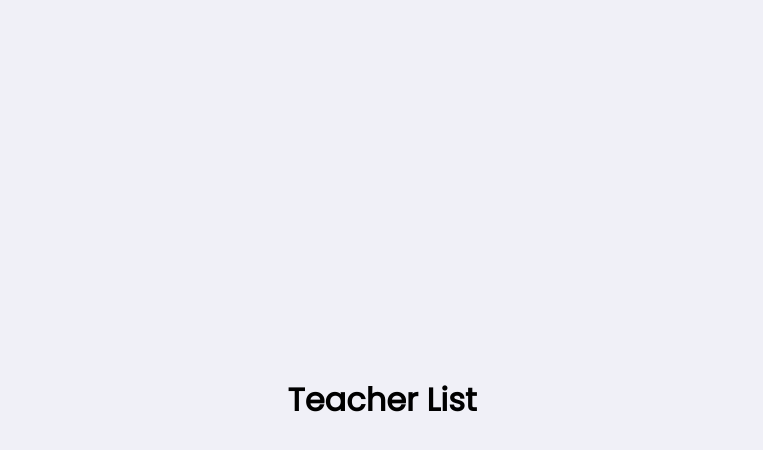
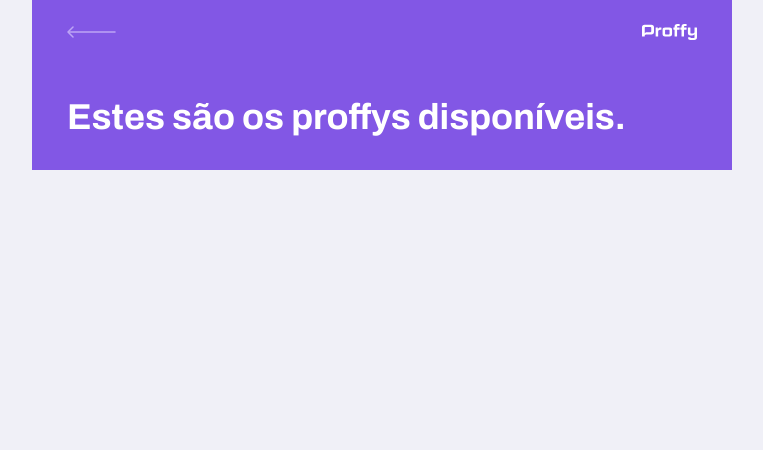
Before and after one commit to lcassiol/reactjs-proffy, a React (Create React App) app: page /study in a window 1280 px wide. Shown: the top 450 px of the page, without its empty margins (258-1021 px from the left). Built offline with nearby package versions, Linux system fonts and the light colour scheme.

Commit message:
Create component pageHeader

```diff
--- /dev/null
+++ b/src/components/PageHeader/index.tsx
@@ -0,0 +1,25 @@
+import React from "react";
+import { Link } from "react-router-dom";
+
+import "./styles.css";
+import logoImg from "../../assets/images/logo.svg";
+import backIcon from "../../assets/images/icons/back.svg";
+
+const PageHeader: React.FC = () => {
+  return (
+    <header className="page-header">
+      <div className="top-bar-container">
+        <Link to="/">
+          <img src={backIcon} alt="Voltar" />
+        </Link>
+        <img src={logoImg} alt="Proffy" />
+      </div>
+
+      <div className="header-content">
+        <strong>Estes são os proffys disponíveis.</strong>
+      </div>
+    </header>
+  );
+};
+
+export default PageHeader;
--- /dev/null
+++ b/src/components/PageHeader/styles.css
@@ -0,0 +1,41 @@
+.page-header {
+  display: flex;
+  flex-direction: column;
+  background-color: var(--color-primary);
+}
+
+.page-header .top-bar-container {
+  width: 90%;
+  margin: 0 auto;
+  display: flex;
+  justify-content: space-between;
+  align-items: center;
+  color: var(--color-text-in-primary);
+  padding: 1.6rem 0;
+}
+
+.page-header .top-bar-container a {
+  height: 3.2rem;
+  transition: opacity 0.2s;
+}
+
+.page-header .top-bar-container a:hover {
+  opacity: 0.6;
+}
+
+.page-header .top-bar-container > img {
+  height: 1.6rem;
+}
+
+.page-header .header-content {
+  width: 90%;
+  margin: 0 auto;
+  position: relative;
+  margin: 3.2rem auto;
+}
+
+.page-header .header-content strong {
+  font: 700 3.6rem Archivo;
+  line-height: 4.2rem;
+  color: var(--color-title-in-primary);
+}
--- a/src/pages/TeacherList/index.tsx
+++ b/src/pages/TeacherList/index.tsx
@@ -1,9 +1,15 @@
 import React from "react";
+import { Link } from "react-router-dom";
+import PageHeader from "../../components/PageHeader";
 
-// import { Container } from './styles';
+import "./styles.css";
 
 const TeacherList: React.FC = () => {
-  return <h1>Teacher List</h1>;
+  return (
+    <div id="page-teacher-list" className="container">
+      <PageHeader />
+    </div>
+  );
 };
 
 export default TeacherList;
--- a/src/pages/TeacherList/styles.css
+++ b/src/pages/TeacherList/styles.css
@@ -0,0 +1,4 @@
+#page-teacher-list {
+  width: 100%;
+  height: 100%;
+}
```
